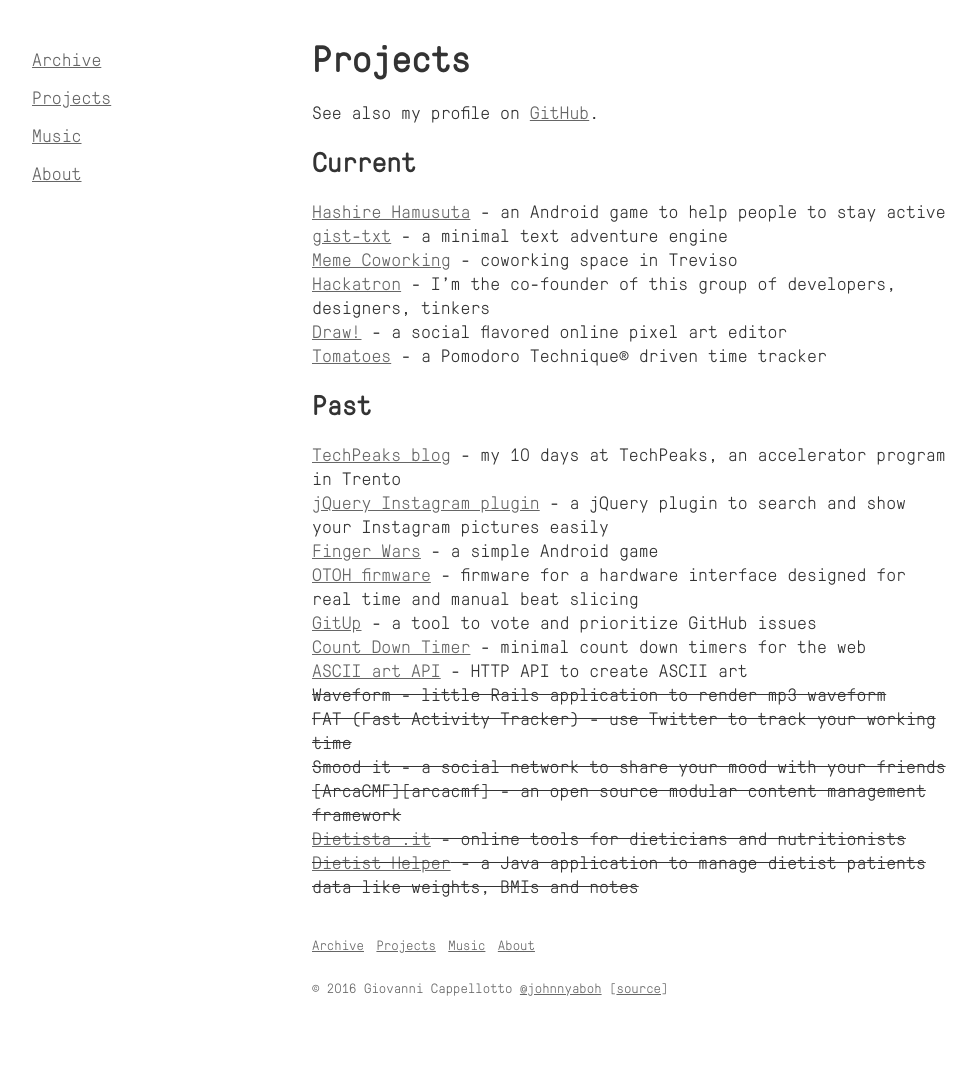
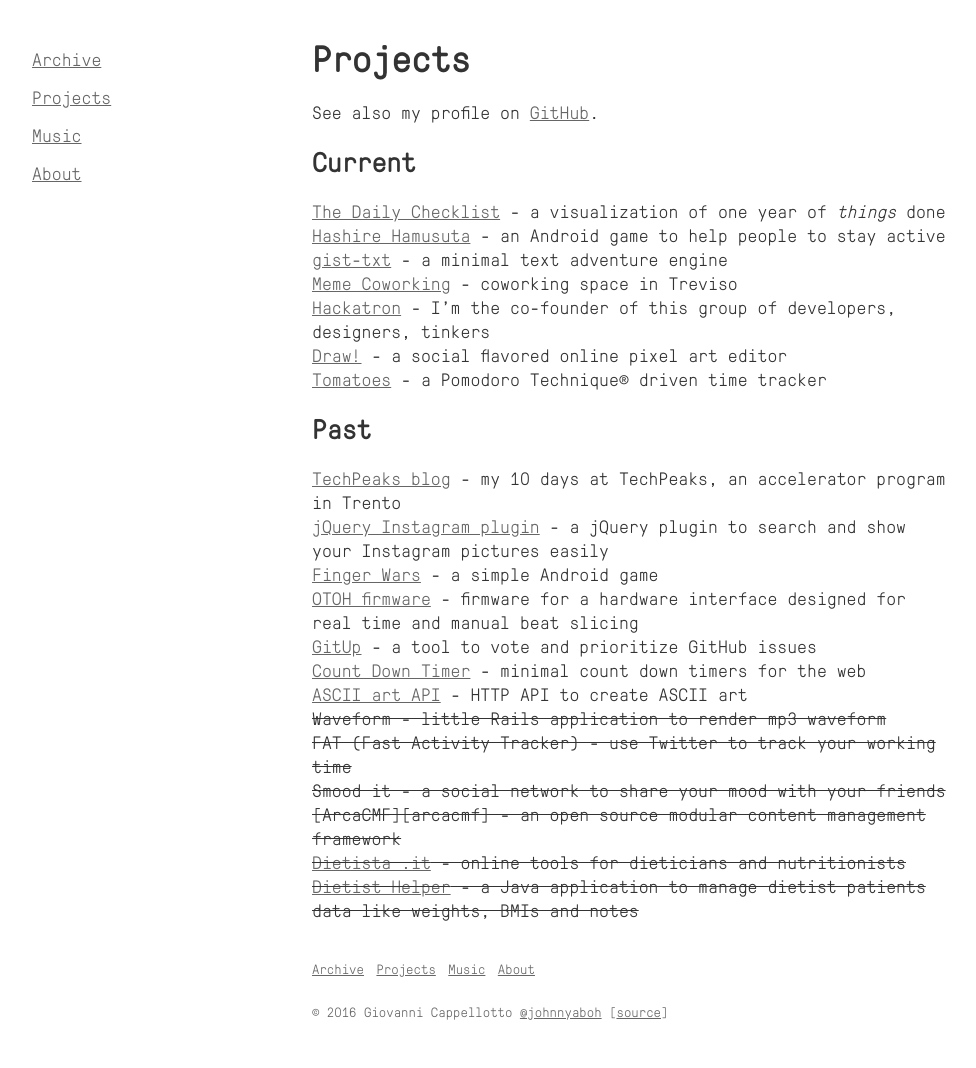
Before and after one commit to curlybracketshq/giovanni.curlybrackets.it, a Jekyll site: the page built from projects.markdown, in a window 1280 px wide. Shown: the whole page, without its empty margins (8-984 px from the left). Built offline with Jekyll 4.4.1, drawn with Linux system fonts in a browser that asks for light colours; before the commit the page ends 1044 px from its top, so only the background shows below that.

Commit message:
Add "The Daily Checklist" to projects list

```diff
--- a/projects.markdown
+++ b/projects.markdown
@@ -19,13 +19,15 @@
 [techpeaks]: http://potomak.github.io/techpeaks "TechPeaks Log"
 [gist-txt]: http://github.com/potomak/gist-txt "gist-txt"
 [hashire-hamusuta]: https://play.google.com/store/apps/details?id=com.yeahright.hashirehamusutaa "Hashire Hamusuta"
+[daily-checklist]: https://the-daily-checklist.appspot.com/ "The Daily Checklist"
 
 See also my profile on [GitHub][github].
 
 ## Current
 
+[The Daily Checklist][daily-checklist] - a visualization of one year of *things* done<br>
 [Hashire Hamusuta][hashire-hamusuta] - an Android game to help people to stay active<br>
-[gist-txt][gist-txt] - a minimal text adventure engine<br/>
+[gist-txt][gist-txt] - a minimal text adventure engine<br>
 [Meme Coworking][meme] - coworking space in Treviso<br>
 [Hackatron][hackatron] - I'm the co-founder of this group of developers, designers, tinkers<br>
 [Draw!][draw] - a social flavored online pixel art editor<br>
```
